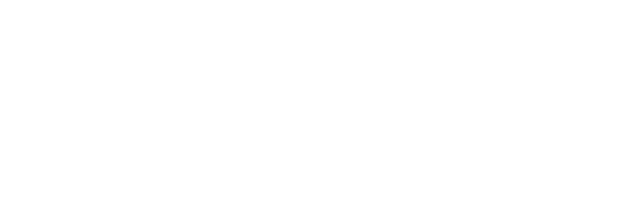
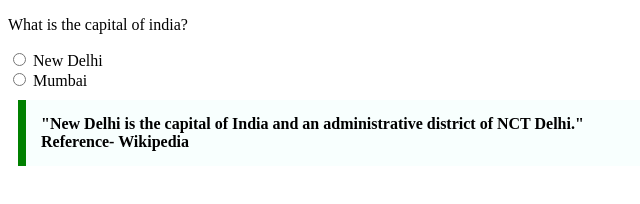
Before and after one commit to acciojob/trivia-Nishar-imam-ali, a website: page main.html in a window 1280 px wide. Shown: the whole page, without its empty margins (0-640 px from the left). Drawn offline with Linux system fonts and the light colour scheme.

Commit message:
created a submission

```diff
--- a/main.html
+++ b/main.html
@@ -4,10 +4,33 @@
 
 <head>
 	<link rel="stylesheet" href="styles.css">
+<title>Quiz Question</title>
+    <style>
+        .quote {
+            max-width: 600px;
+            margin: 10px;
+            padding: 15px;
+            border-left: 8px solid green;
+            background-color: #f8fffe;
+            font-weight: bold;
+        }
+    </style>
+
 </head>
 
 <body>
-	<!-- the entire body must be written by student -->
+
+<form>
+	<p>What is the capital of india?</p>
+	 <input type="radio" id="newdelhi" name="capital" value="newdelhi">
+        <label for="newdelhi">New Delhi</label><br>
+        <input type="radio" id="mumbai" name="capital" value="mumbai">
+        <label for="mumbai">Mumbai</label>
+</form>
+
+	<blockquote class="quote">
+        "New Delhi is the capital of India and an administrative district of NCT Delhi." <br> Reference- Wikipedia
+    </blockquote>
     <script type="text/javascript" src="./script.js">
 </script>
 
```
